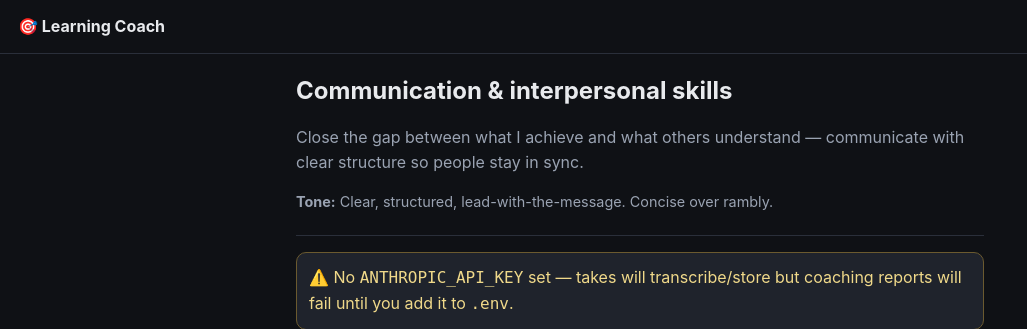
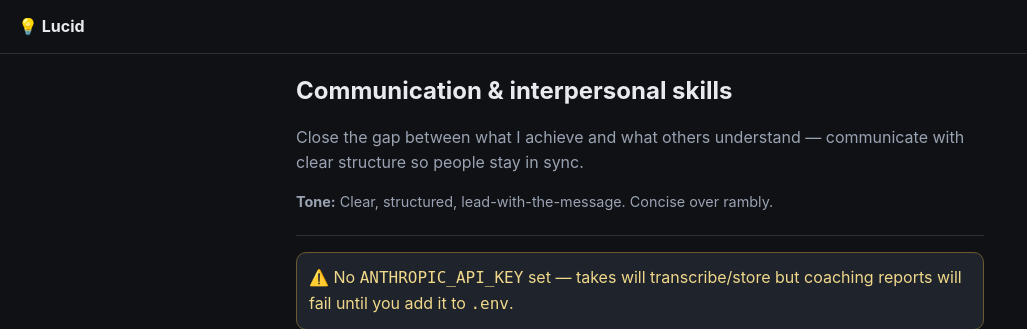
Before and after one commit to haleoworld/lucid, a FastAPI app: page / in a window 1280 px wide. Shown: the top 329 px of the page, without its empty margins (0-1027 px from the left). Run offline with FastAPI, Linux system fonts and the light colour scheme; data comes from the database, SQL or seed files in the repository; data that the repository does not hold is empty.

Commit message:
Rename app to Lucid
Co-Authored-By: Claude Opus 4.8 (1M context) <noreply@anthropic.com>

```diff
--- a/app/main.py
+++ b/app/main.py
@@ -15,7 +15,7 @@ from . import config, db, worker
 BASE = Path(__file__).resolve().parent
 templates = Jinja2Templates(directory=str(BASE / "templates"))
 
-app = FastAPI(title="Learning Coach")
+app = FastAPI(title="Lucid")
 app.mount("/static", StaticFiles(directory=str(BASE / "static")), name="static")
 
 
--- a/app/templates/base.html
+++ b/app/templates/base.html
@@ -3,12 +3,12 @@
 <head>
   <meta charset="utf-8">
   <meta name="viewport" content="width=device-width, initial-scale=1">
-  <title>{% block title %}Learning Coach{% endblock %}</title>
+  <title>{% block title %}Lucid{% endblock %}</title>
   <link rel="stylesheet" href="/static/style.css">
 </head>
 <body>
   <header>
-    <a href="/" class="brand">🎯 Learning Coach</a>
+    <a href="/" class="brand">💡 Lucid</a>
   </header>
   <main>
     {% block content %}{% endblock %}
```
Also changed, not shown: README.md.
